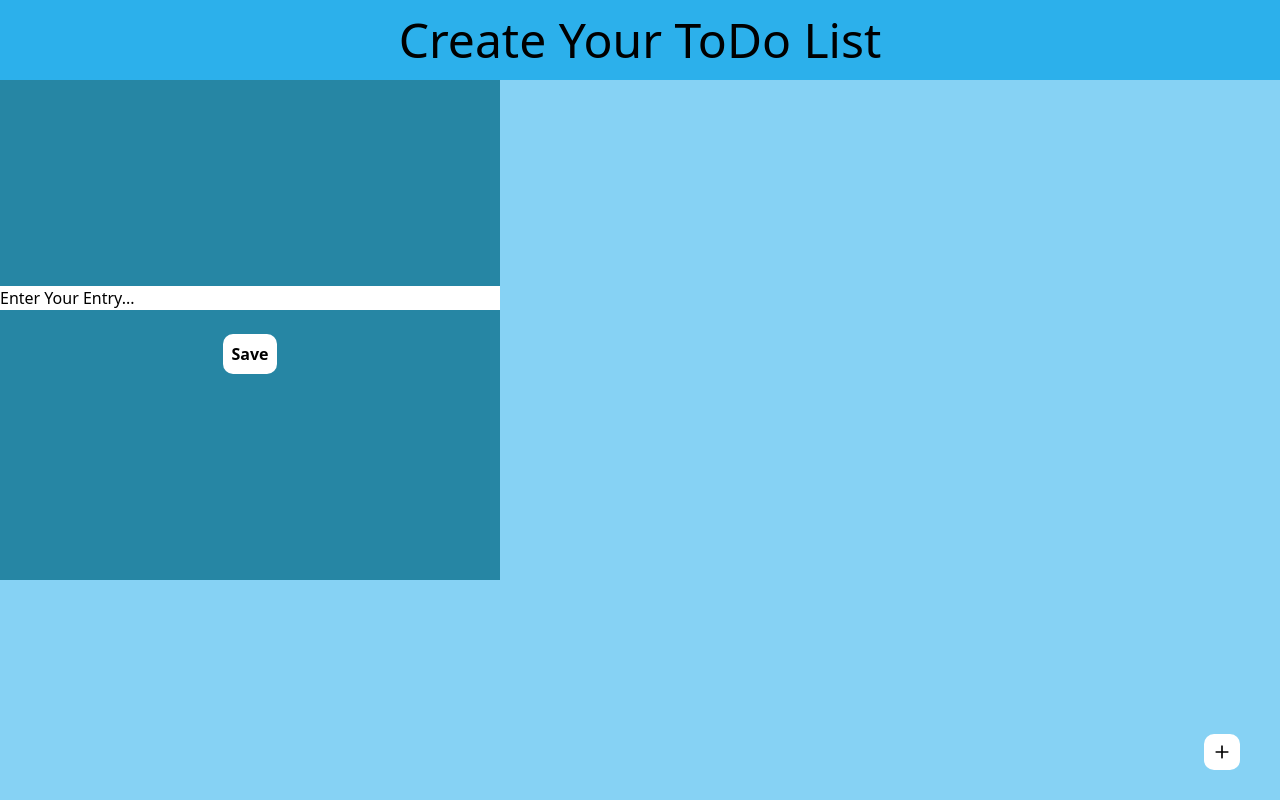
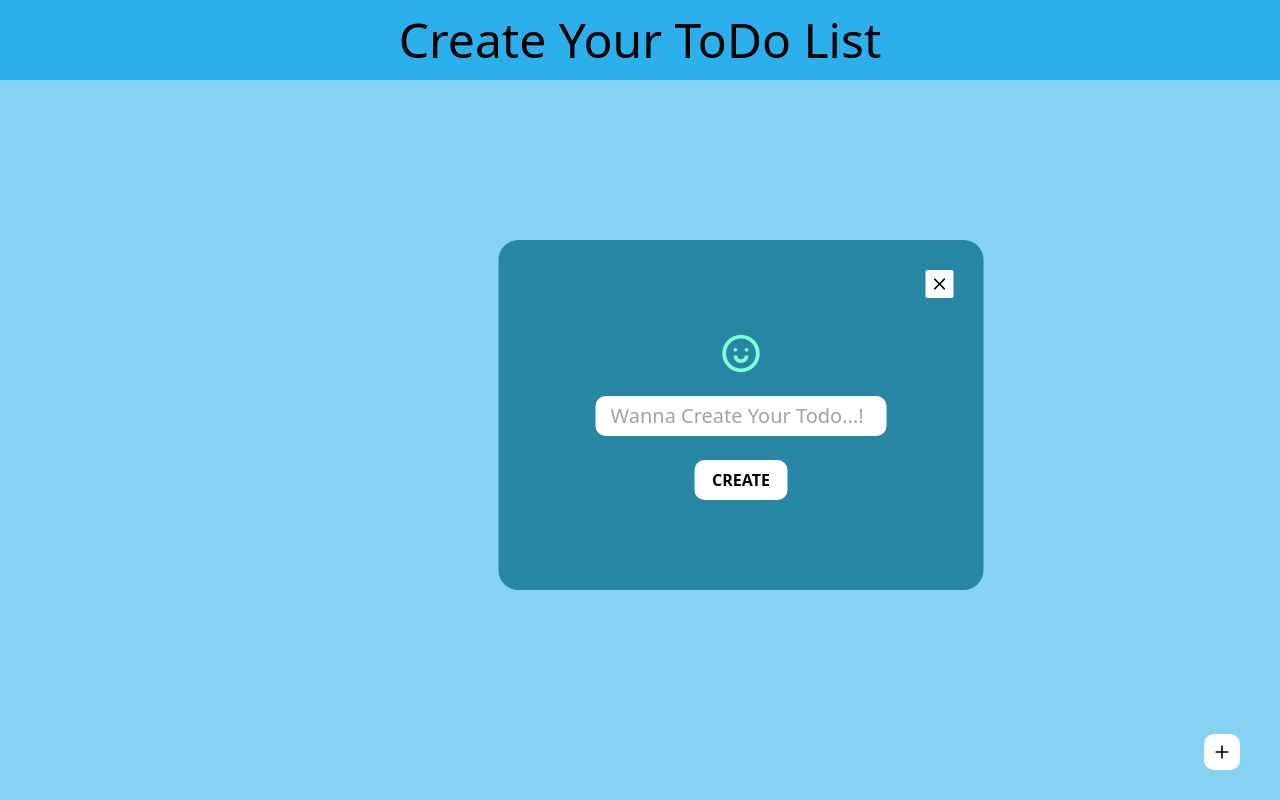
Before and after one commit to Ahmadkhan152/To-Do-List, a React (Vite) app: page / in a window 1280 px wide. Both pictures are taken after a click on the icon 1222 px from the left and 752 px from the top of the page. Built offline with nearby package versions, Linux system fonts and the light colour scheme.

Commit message:
Worked On Modal Box

```diff
--- a/src/Components/ModalBox.jsx
+++ b/src/Components/ModalBox.jsx
@@ -1,22 +1,35 @@
-import { useState } from "react"
+import { useState } from "react";
+import { CgSmile , CgSmileMouthOpen , CgClose , CgSmileSad } from "react-icons/cg";
 import '../css/ModalBox.css';
 
-export default function ModalBox() {
-    const [userInput, setUserInput] = useState('Enter Your Entry...');
+export default function ModalBox( {onCreate} ) {
+    const [userInput, setUserInput] = useState('');
+    const [changeIcon, setChangeIcon] = useState(false);
 
     function handleOnChange(event) {
         setUserInput(event.target.value);
     }
 
+    function onHoverIcon() {
+        setChangeIcon(!changeIcon);
+    }
+
     function handleOnSubmit(event) {
         event.preventDefault();
+        onCreate(false);
     }
+
+    let formIcon = changeIcon && <CgSmileMouthOpen className="smiley-icon" onMouseLeave = {() => onHoverIcon()} />
+    if (!formIcon)
+        formIcon = <CgSmile className="smiley-icon" onMouseEnter = {() => onHoverIcon()} />;
 
     return (
         <div className="modal-box bg-cyan-700/80">
-            <form className="create-entry h-full flex flex-col justify-center align-center" onSubmit={handleOnSubmit}>
-                <input type="text" onChange={handleOnChange} value={userInput} name="entry"  />
-                <button className="btn-save p-2 bg-white mt-6 mx-auto" type="submit">Save</button>
+            <form className="create-entry h-full flex flex-col justify-center items-center" onSubmit={handleOnSubmit}>
+                <CgClose className="icon-close" onClick={() => onCreate(false)}  />
+                { formIcon }
+                <input id="userEntryField" placeholder="Wanna Create Your Todo...!" type="text" onChange={handleOnChange} value={userInput} name="entry"  />
+                <button className="btn-save p-2 bg-white mt-6 mx-auto" type="submit">Create</button>
             </form>
         </div>
     )
--- a/src/Components/TodoList.jsx
+++ b/src/Components/TodoList.jsx
@@ -9,7 +9,7 @@ export default function TodoList() {
     function onCreate() {
         setShowModalBox(!showModalBox);
     }
-    const modalBox = showModalBox && <ModalBox />
+    const modalBox = showModalBox && <ModalBox onCreate = {onCreate} />
     return (
         <div className='todolist bg-sky-500/50'>
             <Header />
--- a/src/css/ModalBox.css
+++ b/src/css/ModalBox.css
@@ -1,17 +1,49 @@
 .modal-box {
-    width: 500px;
-    height: 500px;
+    width: 485px;
+    height: 350px;
+    position: absolute;
+    top: 30%;
+    transform: translate(50%);
+    left: 20%;
+    border-radius: 20px;
 }
 
 .btn-save {
     width: fit-content;
     border-radius: 10px;
     font-weight: 600;
+    text-transform: uppercase;
+    padding: 8px 18px;
 }
 
-#userEntryField {
+.icon-close {
+    position: absolute;
+    right: 30px;
+    top: 30px;
+    background-color: white;
+    padding: 5px;
+    font-size: 28px;
+    color: black;
+    border-radius: 2px;
+    font-weight: 600;
+}
+.icon-close:hover,
+.btn-save:hover {
+    background-color: grey;
+    color: white;
+}
+
+.create-entry #userEntryField {
     border-radius: 10px;
     width: 60%;
     height: 40px;
     font-size: 20px;
+    margin: 0 auto;
+    padding: 15px;
 }
+
+.smiley-icon {
+    font-size: 45px;
+    color: aquamarine;
+    margin-bottom: 20px;
+}
--- a/src/index.css
+++ b/src/index.css
@@ -1,3 +1,7 @@
 @tailwind base;
 @tailwind components;
 @tailwind utilities;
+
+@theme {
+    --color-primary: #3490dc; /* Defines a custom primary color variable */
+}
```
